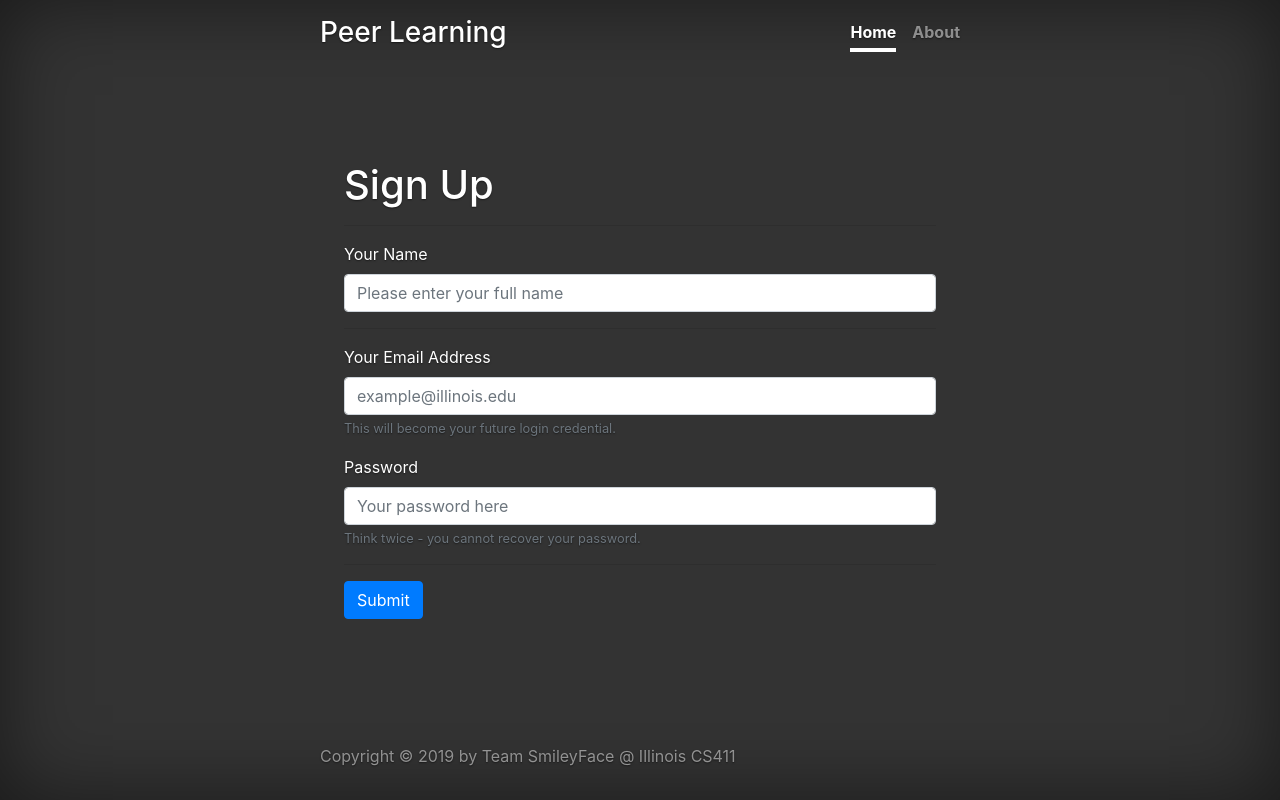
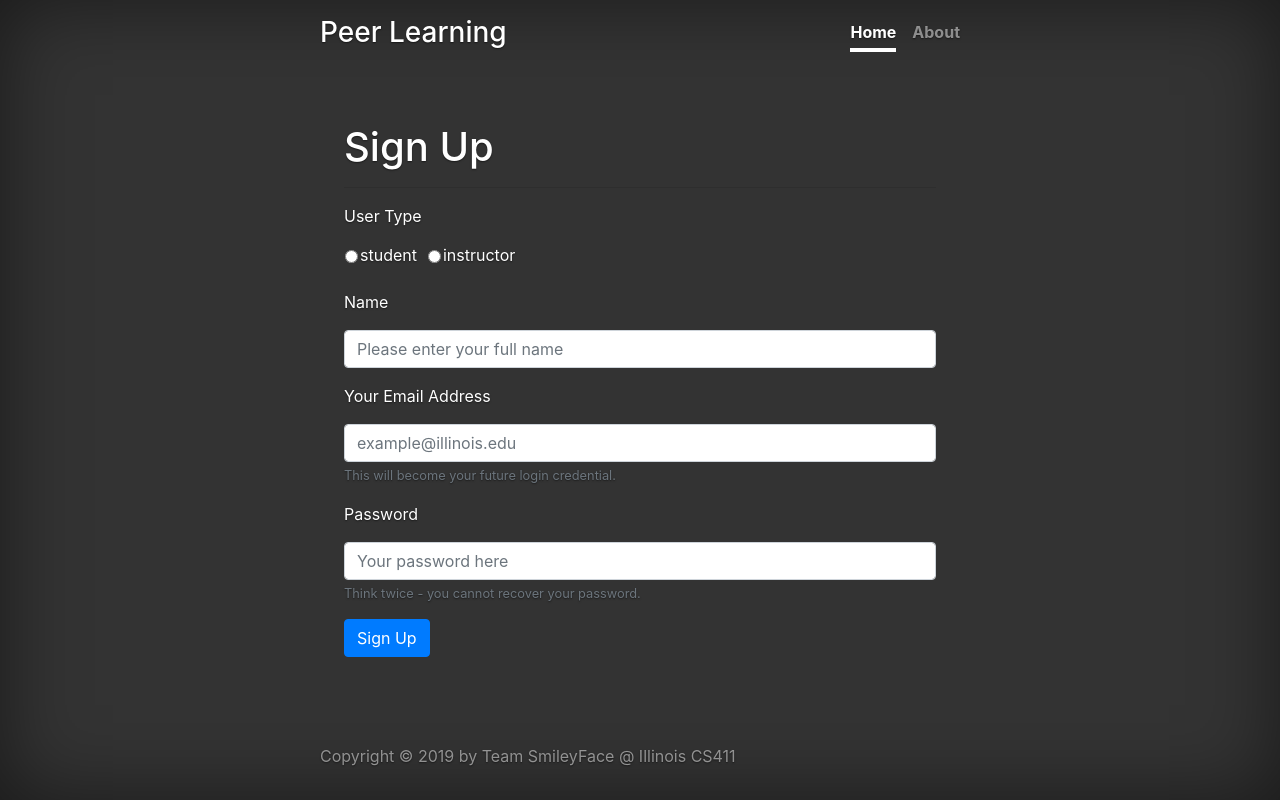
Before and after one commit to notbd/Peer-Learning, a Flask app: page /signup in a window 1280 px wide. Run offline with Flask 2, Linux system fonts and the light colour scheme; some libraries are stand-ins or nearby versions.

Commit message:
Use macros for form rendering

```diff
--- a/application.py
+++ b/application.py
@@ -57,10 +57,11 @@ def signup():
 
     if request.method == 'POST':
         if not form.validate():
-            return form.errors
+            return str(form.errors)
         user = User(email=form.email.data, password=form.password.data, user_type=form.user_type.data,
                     name=form.name.data)
         user_repr = str(user)
+        print("user to sign up: ", user_repr)
         try:
             # db.session.add(user)
             db.session.execute(
@@ -70,11 +71,11 @@ def signup():
                 (user.email, user.password, user.name, user.user_type))
             db.session.commit()
             db.session.close()
+            return redirect(url_for('login', data=request.form.get('data')), code=307)
         except Exception as e:
             db.session.rollback()
             # TODO: render form with error msg
             return str(e)
-        return render_template('thanks.html', notes=user_repr)
 
     else:  # GET
         return render_template("signup.html", form=form)
--- a/application/forms.py
+++ b/application/forms.py
@@ -25,12 +25,12 @@ class SignUpForm(Form):
     user_type = RadioField(label="User Type", choices=[(STUDENT, STUDENT), (INSTRUCTOR, INSTRUCTOR)])
     name = StringField(label='Name', description="name", validators=[validators.Length(min=1, max=80,
                                                                                        message=u'Name needs to be 1-80 character(s) long')])
-    email = EmailField(label='Email address', validators=[validators.DataRequired(), validators.Email()])
+    email = EmailField(label='Your Email Address', validators=[validators.DataRequired(), validators.Email()])
     password = PasswordField(label='Password')
 
 
 class LogInForm(Form):
-    email = EmailField(label='Email address', validators=[validators.DataRequired(), validators.Email()])
+    email = EmailField(label='Your Email Address', validators=[validators.DataRequired(), validators.Email()])
     password = PasswordField(label='Password')
 
 
--- a/templates/macros.html
+++ b/templates/macros.html
@@ -8,7 +8,7 @@
     Example usage:
         {{ macros.render_field(form.email, placeholder='Input email', type='email') }}
 #}
-{% macro render_field(field, label_visible=true) -%}
+{% macro render_field(field, label_visible=true, small_text='') -%}
 
     <div class="form-group {% if field.errors %}has-error{% endif %} {{ kwargs.pop('class_', '') }}">
         {% if (field.type != 'HiddenField' or field.type !='CSRFTokenField') and label_visible %}
@@ -16,6 +16,9 @@
         {% endif %}
         {% if field.type in ['TextField', 'StringField', 'EmailField', 'PasswordField', 'IntegerField']%}
             {{ field(class_='form-control', **kwargs) }}
+        {% endif %}
+        {% if small_text != '' %}
+            <small class="form-text text-muted">{{small_text}}</small>
         {% endif %}
         {% if field.errors %}
             {% for e in field.errors %}
@@ -61,16 +64,19 @@
  #}
 {% macro render_radio_field(field) -%}
 
-    <div class="control-group {% if field.errors %}error{% endif %}">
+    <div class="form-group control-group {% if field.errors %}error{% endif %}">
     <label>
         {{ field.label }}
     </label> <br>
-    {% for subfield in field %}
+        <table>
         <tr>
-            <td>{{ subfield }}</td>
-            <td>{{ subfield.label }}</td>
+            {% for subfield in field %}
+            <td style="position: relative; bottom: 3px;">{{ subfield }}</td>
+            <td style="padding-right:10px;">{{ subfield.label }}</td>
+            {% endfor %}
+
         </tr>
-    {% endfor %}
+        </table>
     {% if field.errors %}
         <span class="error help-inline" style="color: red;">{{ field.errors|join(', ') }}</span>
     {% endif %}
--- a/templates/signup.html
+++ b/templates/signup.html
@@ -28,30 +28,16 @@
     <h1 class="cover-heading">Sign Up</h1>
     <hr>
 
-    <form>
+    <form method="post" action="/signup"  id="db_post" name="db_post">
+        {{ form.hidden_tag() }}
+        {{ macros.render_radio_field(form.user_type) }}
+        {{ macros.render_field(form.name, placeholder='Please enter your full name', type='name', label_visible=true) }}
 
-      <div class="form-group">
-          <label for="nameInput">Your Name</label>
-          <input type="name" class="form-control" id="nameInput" placeholder="Please enter your full name">
-      </div>
+        {{ macros.render_field(form.email, placeholder='example@illinois.edu', type='email', label_visible=true, small_text='This will become your future login credential.') }}
 
-      <hr>
+        {{ macros.render_field(form.password, placeholder='Your password here', type='password', label_visible=true, small_text='Think twice - you cannot recover your password.') }}
 
-      <div class="form-group">
-        <label for="emailInput">Your Email Address</label>
-        <input type="email" class="form-control" id="emailInput" aria-describedby="emailHelp" placeholder="example@illinois.edu">
-        <small id="emailHelp" class="form-text text-muted">This will become your future login credential.</small>
-      </div>
-
-      <div class="form-group">
-        <label for="passwordInput">Password</label>
-        <input type="password" class="form-control" id="passwordInput" aria-describedby="passwordHelp" placeholder="Your password here">
-        <small id="passwordHelp" class="form-text text-muted">Think twice - you cannot recover your password.</small>
-      </div>
-
-      <hr>
-
-      <button type="submit" class="btn btn-primary">Submit</button>
+      <button type="submit" class="btn btn-primary">Sign Up</button>
     </form>
 
   </main>
```
Also changed, not shown: templates/login.html (+5 -15 lines).
